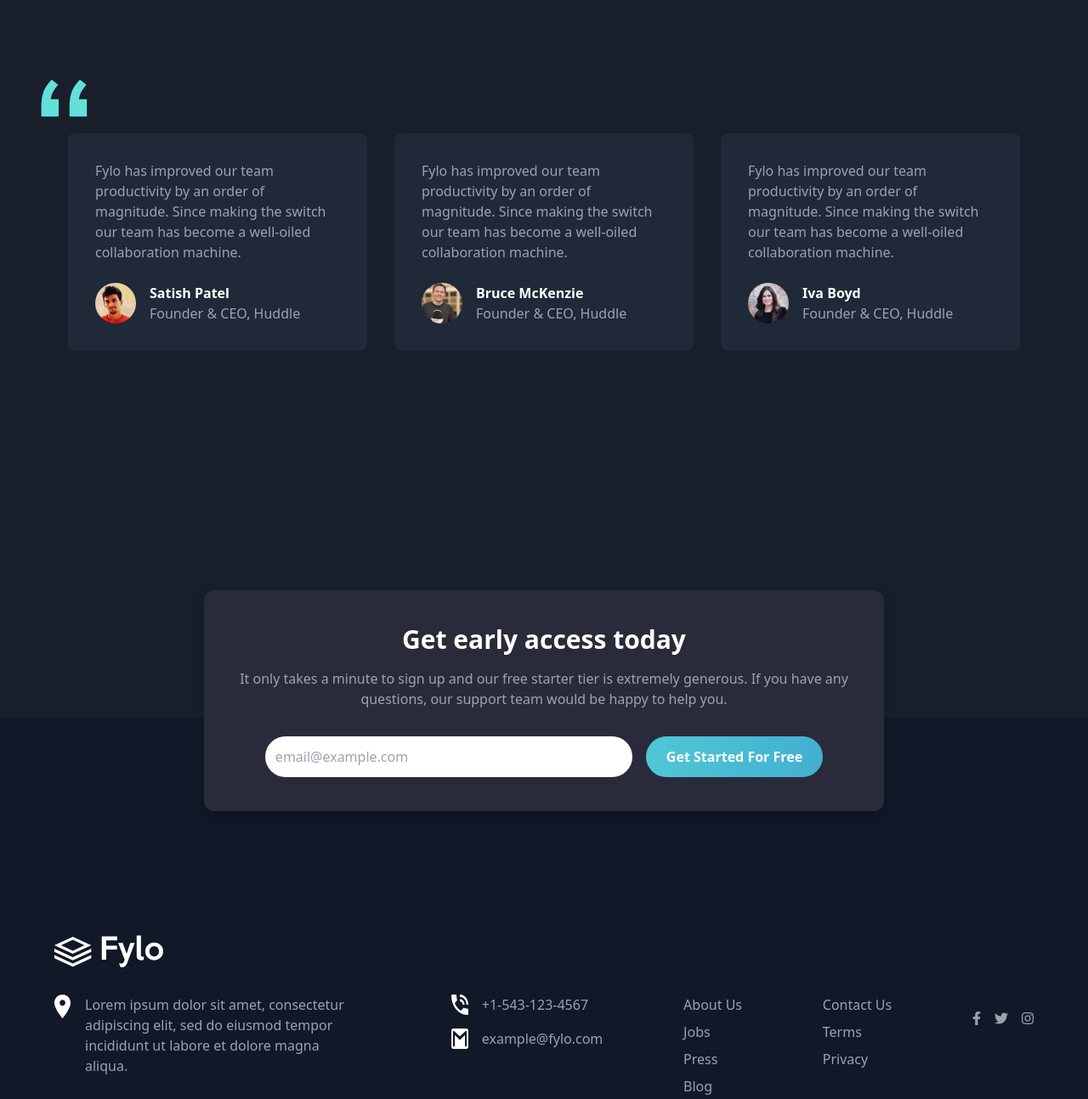
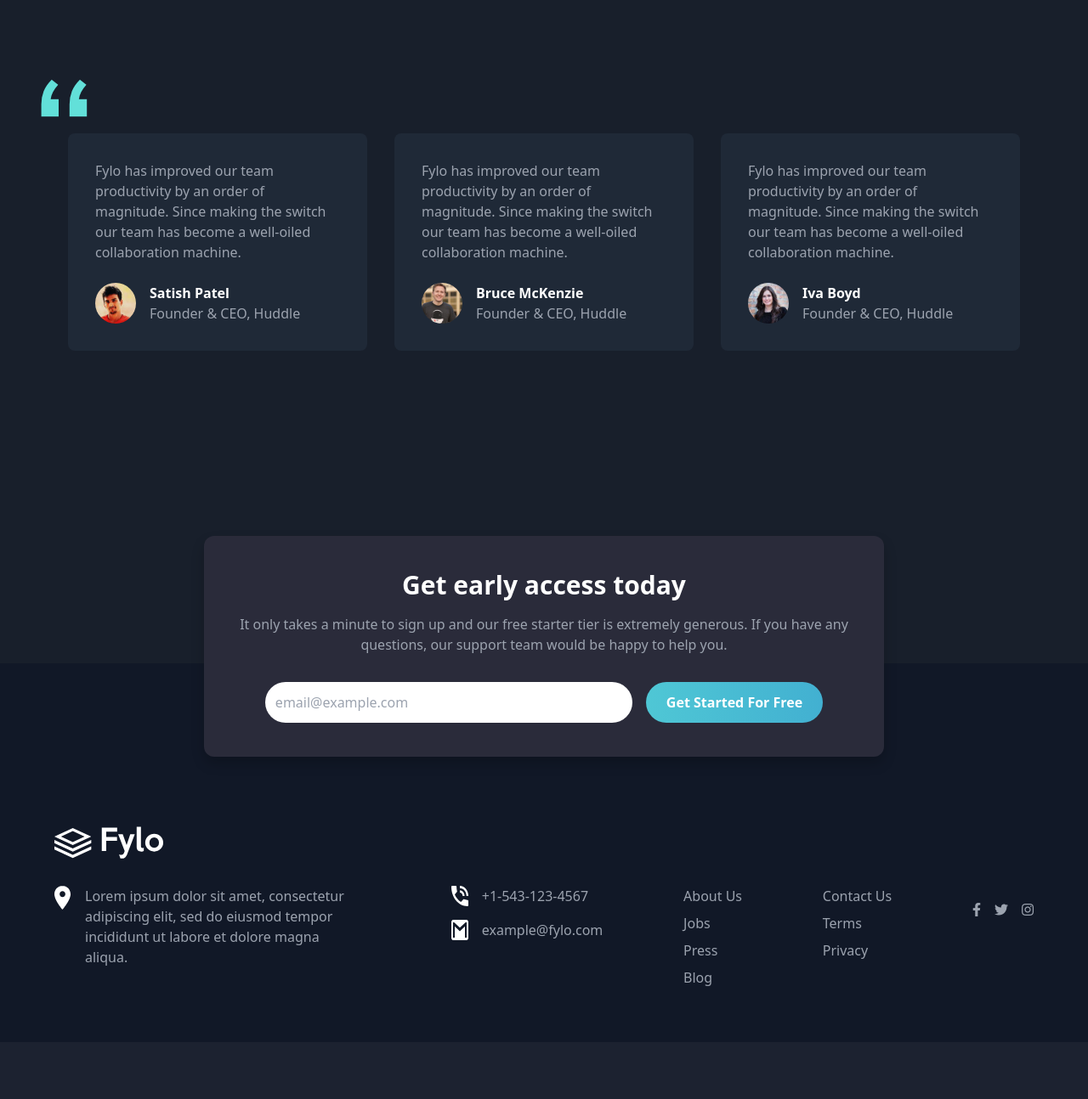
Before and after one commit to oti-favour/fylofrontend-, a website: page index.html in a window 1280 px wide. Shown: the part 2115-3409 px from the top of the page at 85% size. After the commit the page ends 3342 px from the top, so only its background shows below. Drawn offline with nearby package versions, Linux system fonts and the light colour scheme.

Commit message:
corrections

```diff
--- a/index.html
+++ b/index.html
@@ -97,7 +97,7 @@
 
 
 
-    <section class="comments mx-2 px-4 pb-0 md:mx-12 px-8 py-16 pb-48">
+    <section class="comments mx-2 px-4 pb-0 md:mx-12 px-8 py-16 pb-32">
       <div class=" mx-auto grid grid-cols-1 gap-8 md:grid-cols-3 max-w-6xl">
         <div class="p-8 bg-gray-800 rounded-lg">
           <p class="text-gray-400 mb-6">Fylo has improved our team productivity by an order of magnitude. Since making the switch our team has become a well-oiled collaboration machine.</p>
@@ -144,9 +144,9 @@
         </div>
       </div>
 
-      <footer class="  bg-gray-900 px-8 text-gray-400 relative space-y-4 py-16 mx-2 pt-48 md:mx-8 pt-0" >
+      <footer class="  bg-gray-900 px-8 text-gray-400 relative space-y-4 py-16 mx-2 pt-36 md:mx-8 pt-0" >
         <div class="flex flex-col items-start ">
-          <img src="/src/images/logo.svg" alt="Fylo logo" class="w-32 mt-16 mb-4">
+          <img src="/src/images/logo.svg" alt="Fylo logo" class="w-32 mt-28 mb-4 md:mt-12">
         </div>
         <div class="flex flex-col md:flex-row justify-between max-w-6xl ">
           <div class="flex flex-col items-start mb-8 md:mb-0 md:mr-4">
```
